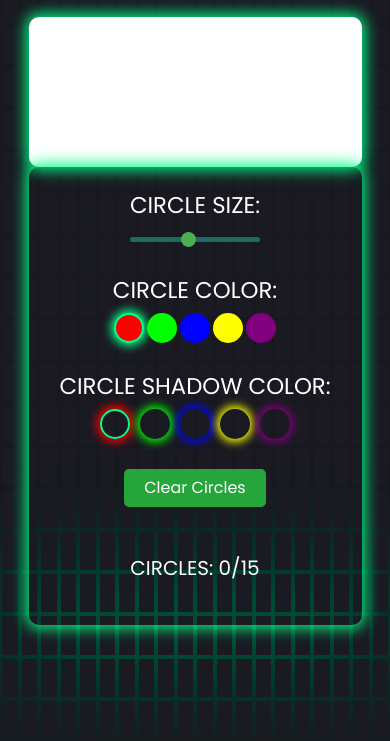
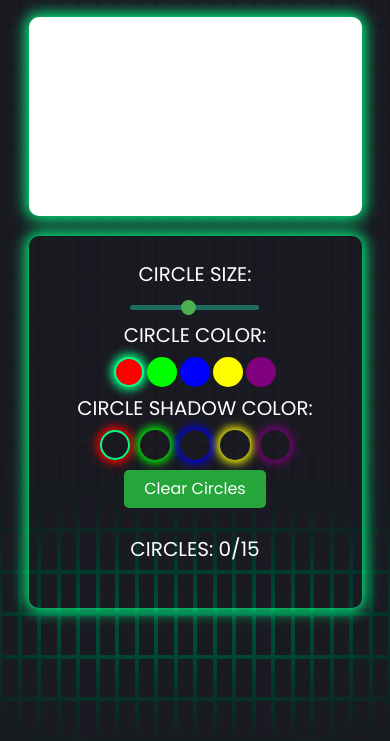
Before and after one commit to Annushka1997/Bouncing-Ballz-Project, a plain HTML site: page index.html in a window 390 px wide. Shown: the part 103-844 px from the top of the page. Drawn offline with Linux system fonts and the light colour scheme.

Commit message:
Page responsiveness changes

```diff
--- a/css/style.css
+++ b/css/style.css
@@ -88,12 +88,12 @@ body {
 }
 
 .settings__control {
-    margin: 15px;
+    margin: 10px;
 }
 
 .settings__control label,
 .settings__control p {
-    font-size: min(30px, max(15px + 2vw));
+    font-size: min(24px, max(12px + 2vw));
     text-transform: uppercase;
     color: #fff;
 }
@@ -262,6 +262,24 @@ input[type="range"]::-moz-range-thumb {
         height: inherit;
     }
 
+}
+
+@media (max-width: 768px) {
+    .container {
+        height: auto;
+    }
+
+    .game {
+        gap: 20px;
+    }
+
+    .game__settings {
+        padding: 12px;
+    }
+
+    .settings__control {
+        margin: 5px;
+    }
 }
 
 @media (max-width: 320px) {
```
